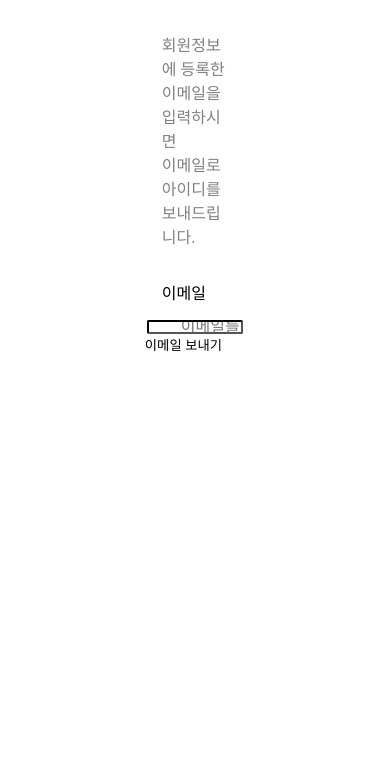
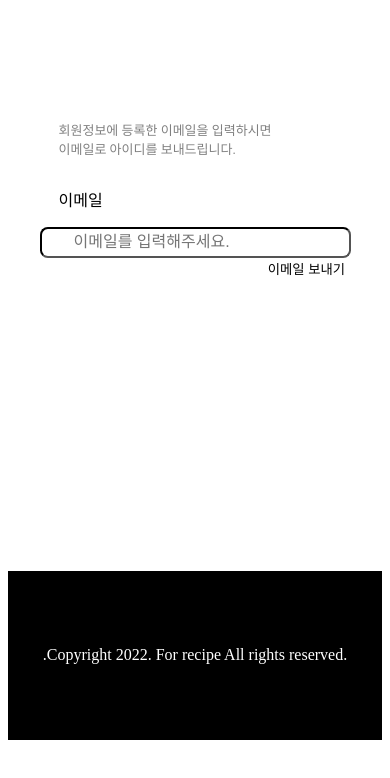
Before and after one commit to adapterz/3-frontend-Alvin-recipe, a website: page public/html/id_find.html in a window 390 px wide. Shown: the part 62-840 px from the top of the page. Drawn offline with Linux system fonts and the light colour scheme.

Commit message:
ID찾기,PW찾기 완료

```diff
--- a/public/css/find.css
+++ b/public/css/find.css
@@ -3,19 +3,20 @@
 
 .find_box {
     display: flex;
-    margin-top: 20vw;
+    margin-top: 20vh;
     align-items: center;
     flex-direction: column;
+    height: 55vh;
 }
 
 .find_input {
     width: 15vw;
-    height: 2vw;
-    font-size: 1.2rem;
+    height: 3vh;
+    font-size: 16px;
     padding-left: 2rem; /* input창 앞에 띄우기 */
     border-radius: 0.5vw; /* input창 둥글게 */
     border-color: black;
-    font-size: 1rem;
+
     outline: none;
 }
 
@@ -46,3 +47,20 @@
 input:hover {
     font-weight: 700;
 }
+
+@media (max-width: 400px) {
+    .font_box {
+        width: 70vw;
+    }
+    .font_guide {
+        font-size: 13px;
+        width: 70vw;
+    }
+    .find_input {
+        width: 70vw;
+        border-radius: 2vw;
+    }
+    .push {
+        width: 80vw;
+    }
+}
--- a/public/css/mypage.css
+++ b/public/css/mypage.css
@@ -160,9 +160,11 @@
     }
     .edit_button {
         width: 25vw;
+        border-radius: 2vw;
     }
     .delete_button {
         width: 25vw;
+        border-radius: 2vw;
     }
     .comment_card {
         width: 90vw;
--- a/public/css/style.css
+++ b/public/css/style.css
@@ -139,8 +139,7 @@ textarea {
     bottom: 0;
     background-color: black;
     color: white;
-    position: relative;
-    transform: translateY();
+    /* position: absolute; */
 }
 
 @media (max-width: 400px) {
--- a/public/html/id_find.html
+++ b/public/html/id_find.html
@@ -28,5 +28,8 @@
                 <input class="push_font" type="submit" value="이메일 보내기" />
             </div>
         </div>
+        <div class="footer">
+            <p>.Copyright 2022. For recipe All rights reserved.</p>
+        </div>
     </body>
 </html>
```
Also changed, not shown: public/html/password_find.html (+3 -0 lines).
